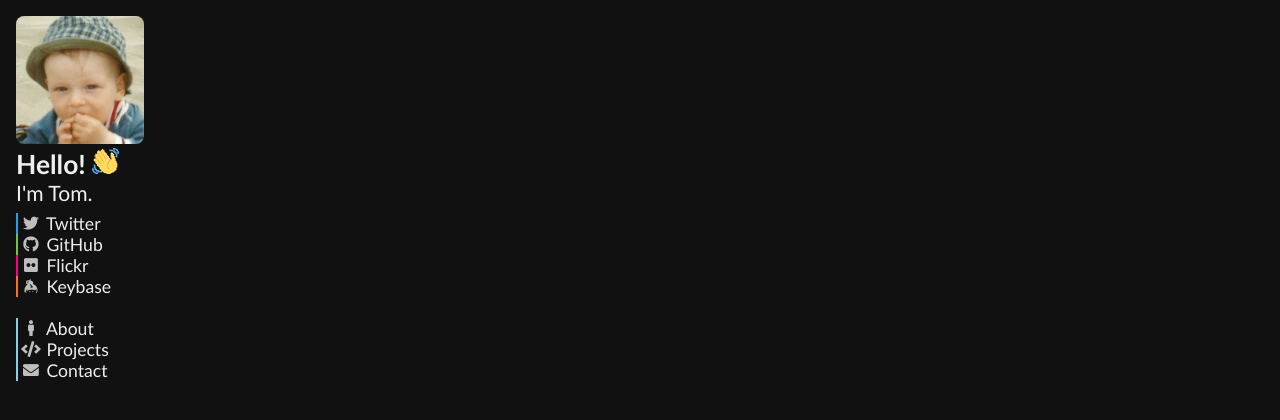
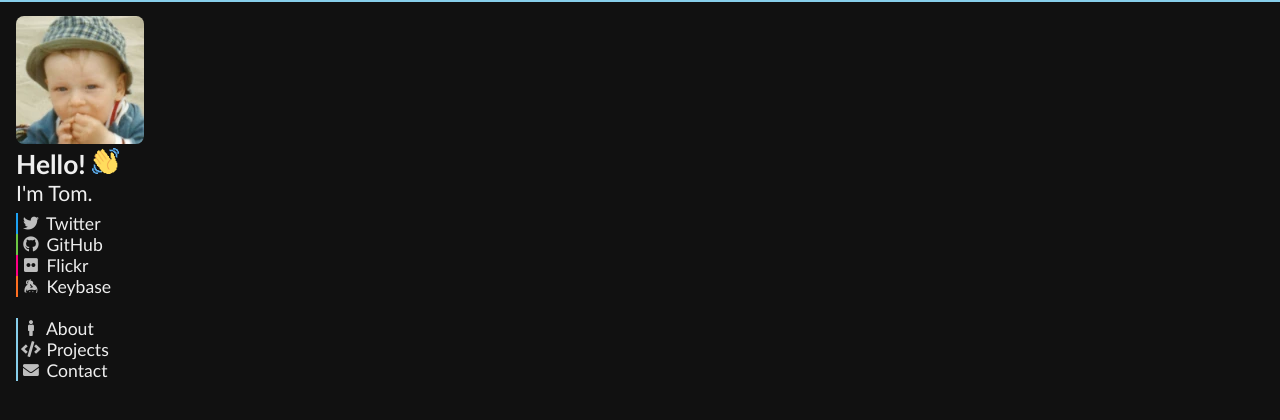
Before and after one commit to tomfishemoji/tomfishemoji.github.io, a Jekyll site: the page built from index.html, in a window 1280 px wide. Shown: the top 420 px of the page. Built offline with Jekyll 4.4.1, drawn with Linux system fonts in a browser that asks for light colours; nearby versions of some CDN libraries.

Commit message:
forgot the bad css

```diff
--- a/css/_core.scss
+++ b/css/_core.scss
@@ -15,18 +15,18 @@ body {
 
 aside#topbar {
   position: fixed;
-  width: 0%;
+  width: 100%;
   height: 2px;
   left: 0;
   top: 0;
   background-color: #87ceeb;
-  transition: width 1s ease-in;
+  // transition: width 1s ease-in;
   z-index: 999;
 }
 
-body:not(.js-enabled) {
-  aside#topbar {
-    width: 100%;
-    transition: none;
-  }
-}
+// body:not(.js-enabled) {
+//   aside#topbar {
+//     width: 100%;
+//     transition: none;
+//   }
+// }
```
